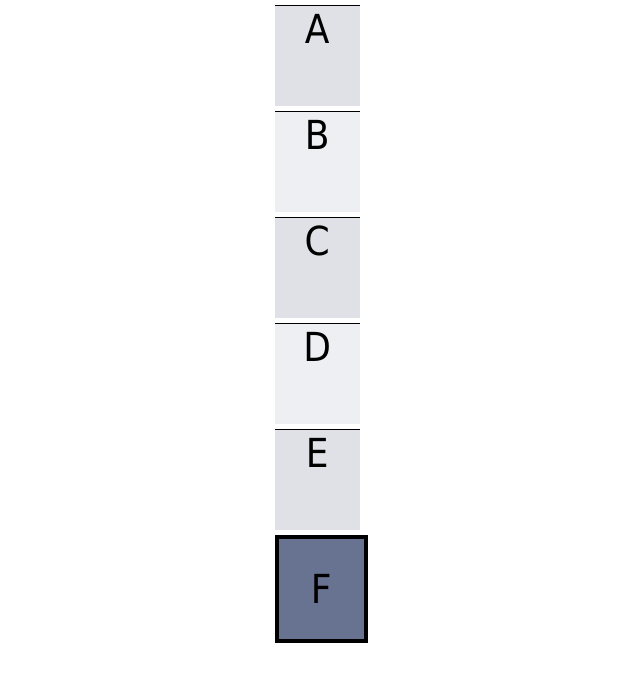
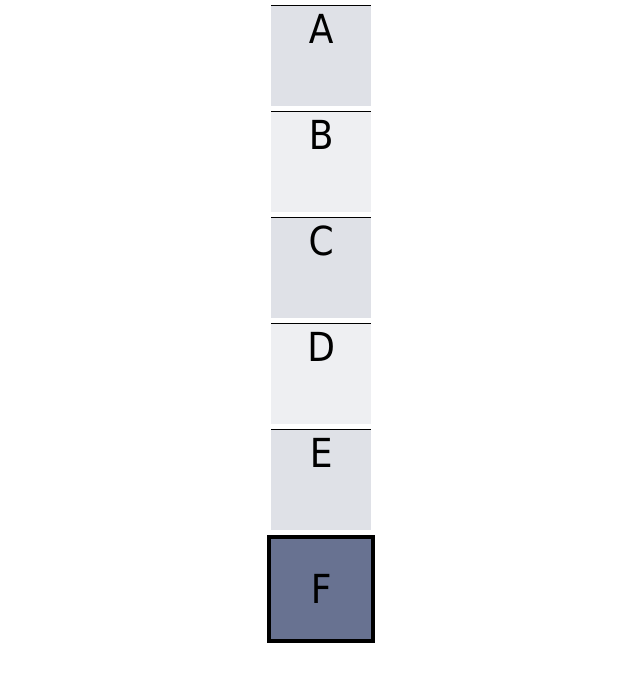
Before and after one commit to ngalla2/SSDI-p1, a plain HTML site: page index.html in a window 1280 px wide. Shown: the whole page, without its empty margins (319-959 px from the left). Drawn offline with Linux system fonts and the light colour scheme.

Commit message:
Update styleA.css

```diff
--- a/styleA.css
+++ b/styleA.css
@@ -11,7 +11,7 @@ body {
 }
 
 .box {
-    width: 85px; /* to set width of each box to 85px*/
+    width: 100px; /* to set width of each box to 85px*/
     height: 100px;/* to set height of each box to 100px*/
     /*border: 1px solid #687291;*/
     border-top: 1px solid black;/* to add thick solid black border to the top of each box*/
@@ -19,7 +19,7 @@ body {
     align-items: top;/* to align each element in the box at the top*/
     justify-content: center; /* to Center the items horizontally inside each flex container*/
     font-size: 40px; /* Each letter inside the box is 40 pixels */
-    margin: 5px 0; /* to add margin of 5 pixels above and below each box */
+    margin: 5px auto; /* to add margin of 5 pixels above and below each box */
 }
 
 .box:nth-child(odd) { /* to select odd-indexed  "boxes" elements*/
```
